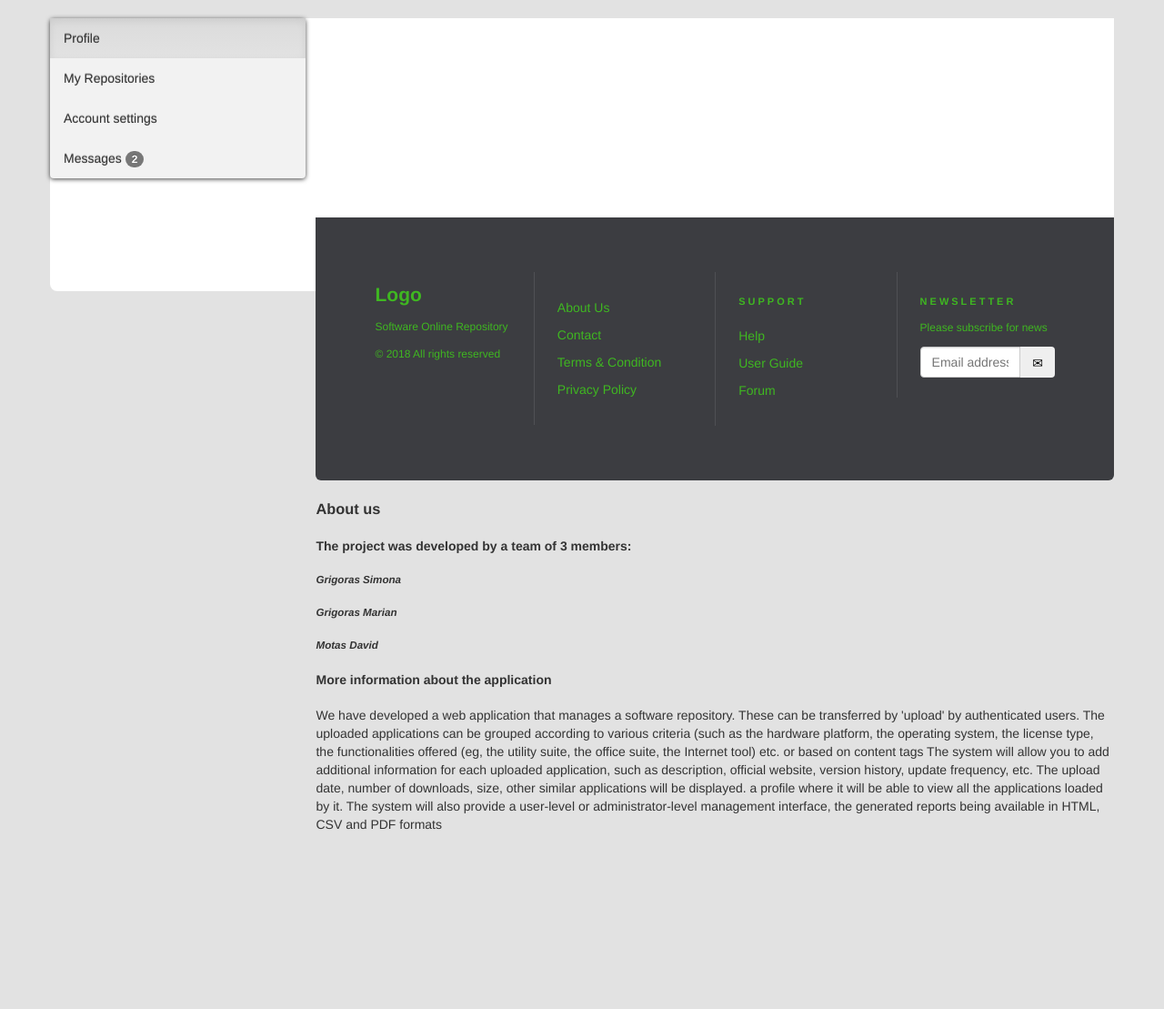
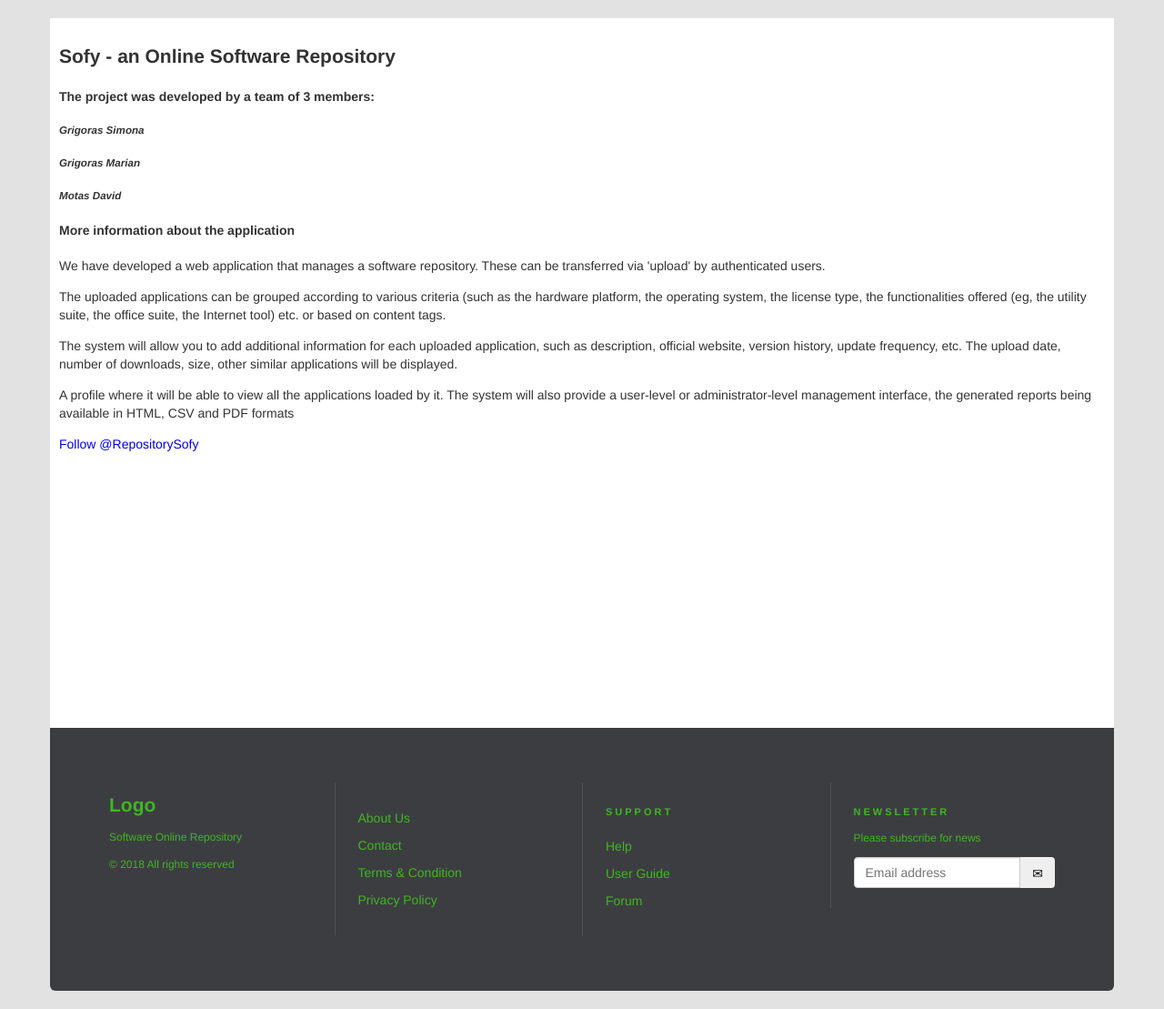
Before and after one commit to simonaionelagrigoras/sofy, a PHP site: page /about.php in a window 1280 px wide. Shown: the part 108-1217 px from the top of the page at 91% size. Before the commit the page ends 1020 px from the top, so only its background shows below. Run offline with PHP 8.4, Linux system fonts and the light colour scheme; some libraries are stand-ins or nearby versions.

Commit message:
Update About us page

```diff
--- a/about.php
+++ b/about.php
@@ -12,40 +12,30 @@
 <body>
 <?php require_once (getDir('page\html\header.php'))?>
 
-    <div class="container About us">
+<div class="container about-us">
     <div class="content">
-            <div class="col-sm-3" id="account-navigation">
-                <div class="sidebar-nav">
-                    <div class="navbar navbar-default account" role="navigation">
-                        <div class="navbar-header">
-                            <button type="button" class="navbar-toggle" data-toggle="collapse" data-target=".sidebar-navbar-collapse">
-                                <span class="sr-only">Toggle navigation</span>
-                                <span class="icon-bar"></span>
-                                <span class="icon-bar"></span>
-                                <span class="icon-bar"></span>
-                            </button>
-                            <span class="visible-xs navbar-brand">My Account</span>
-                        </div>
-                        <div class="navbar-collapse collapse sidebar-navbar-collapse">
-                            <ul class="nav navbar-nav account">
-                                <li class="active"><a href="#">Profile</a></li>
-                                <li><a href="#">My Repositories</a></li>
-                                <li><a href="#">Account settings</a></li>
-                                <li><a href="#">Messages <span class="badge">2</span></a></li>
-                            </ul>
-                        </div><!--/.nav-collapse -->
-                    </div>
-                </div>
-            </div>
-            <div class="col-sm-9">
-        <?php require_once (getDir('page\html\footer.php'))?>
-        <h3> About us </h3>
+        <div class="col-md-12">
+            <h2 class="about-title"><strong>Sofy</strong> - an Online Software Repository</h2>
             <h4>The project was developed by a team of 3 members:</h4>
             <h5><em>Grigoras Simona</em></h5>
             <h5><em>Grigoras Marian</em></h5>
             <h5><em>Motas David</em></h5>
             <h4>More information about the application</h4>
-       <p> We have developed a web application that manages a software repository. These can be transferred by 'upload' by authenticated users. The uploaded applications can be grouped according to various criteria (such as the hardware platform, the operating system, the license type, the functionalities offered (eg, the utility suite, the office suite, the Internet tool) etc. or based on content tags The system will allow you to add additional information for each uploaded application, such as description, official website, version history, update frequency, etc. The upload date, number of downloads, size, other similar applications will be displayed. a profile where it will be able to view all the applications loaded by it. The system will also provide a user-level or administrator-level management interface, the generated reports being available in HTML, CSV and PDF formats</p>
+            <p> We have developed a web application that manages a software repository.
+                These can be transferred via 'upload' by authenticated users.</p>
+            <p>The uploaded applications can be grouped according to various criteria
+                (such as the hardware platform, the operating system, the license type, the functionalities offered
+                (eg, the utility suite, the office suite, the Internet tool) etc. or based on content tags.</p>
+            <p>The system will allow you to add additional information for each uploaded application, such as description, official website, version history, update frequency, etc.
+                The upload date, number of downloads, size, other similar applications will be displayed.</p>
+            <p>A profile where it will be able to view all the applications loaded by it.
+                The system will also provide a user-level or administrator-level management interface,
+                the generated reports being available in HTML, CSV and PDF formats</p>
+
+            <a href="https://twitter.com/RepositorySofy?ref_src=twsrc%5Etfw" class="twitter-follow-button" data-show-count="false">Follow @RepositorySofy</a>
+            <script async src="https://platform.twitter.com/widgets.js" charset="utf-8"></script>
         </div>
+    </div>
+    <?php require_once (getDir('page\html\footer.php'))?>
 </body>
 </html>
--- a/static/css/main.css
+++ b/static/css/main.css
@@ -1,4 +1,3 @@
-
 body {
     padding-top: 54px;
     font-family: "Helvetica Neue",Helvetica,Arial,sans-serif;
@@ -275,7 +274,10 @@ a {
     -moz-box-shadow: 0px 1px 5px 0px rgba(0,0,0,0.75);
     box-shadow: 0px 1px 5px 0px rgba(0,0,0,0.75);
 }
-
+.col-md-12{
+    width: 100%;
+    padding: 10px;
+}
 .footer {
     background-color: #3c3d41;
     padding: 60px 40px;
```
Lines whose indentation alone changed are shown as unchanged.
